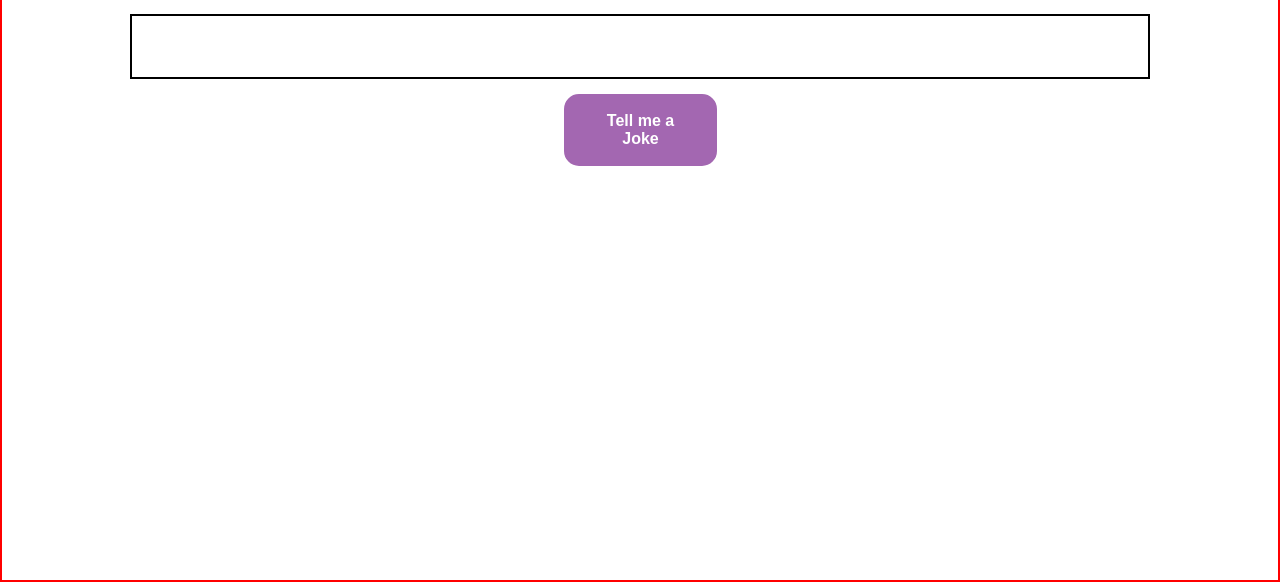
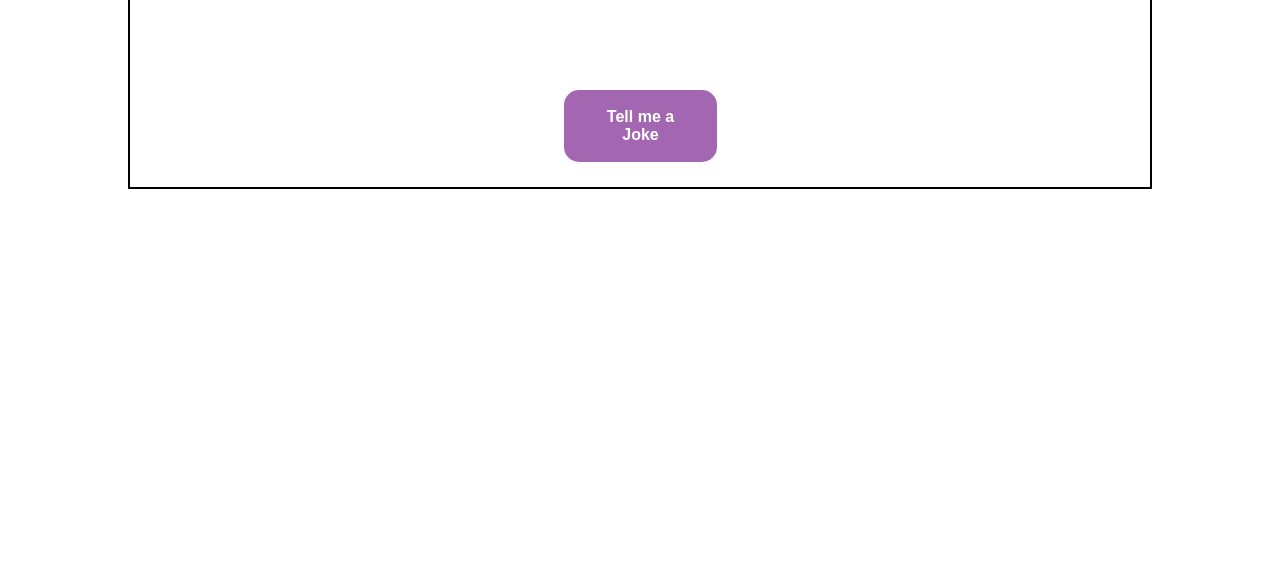
Before and after one commit to ashpatni20/DadJokeGenerator, a plain HTML site: page index.html in a window 1280 px wide. Shown: the part 218-800 px from the top of the page. Drawn offline with Linux system fonts and the light colour scheme.

Commit message:
minor changes

```diff
--- a/index.html
+++ b/index.html
@@ -10,8 +10,9 @@
 <link href="https://fonts.googleapis.com/css2?family=Antonio:wght@100..700&display=swap" rel="stylesheet">
 </head>
 <body>
-    <div class="main">
+
         <div class="DadJokesContainer">
+            <div class="main">
             <h1>Dad Joke Generator</h1>
             <p class="jokesSection"></p>
             <button class="btn">Tell me a Joke</button>
--- a/script.js
+++ b/script.js
@@ -21,6 +21,7 @@ async function fetchJokes() {
         });
         const result = await response.json();
         jokesSection.innerText = result[0].joke;
+        // jokesSection.style.display.border = "2px solid black";
         btn.disabled = false;
         btn.innerText = "Tell me a Joke";
         return result;
--- a/style.css
+++ b/style.css
@@ -11,10 +11,14 @@ body{
 .DadJokesContainer{
     text-align: center;
     padding: 10%;
-    border: 2px solid red;
+    /* border: 2px solid red; */
     height: 100vh;
     width: 100%;
 
+}
+.main{
+    border: 2px solid black;
+    /* padding: 8%; */
 }
 h1{
     padding: 3%;
@@ -22,11 +26,11 @@ h1{
 
 }
 .jokesSection{
-    border: 2px solid black;
+    /* border: 2px solid black; */
     padding: 3%;
     font-weight: bolder;
     font-size: 3rem;
-    /* text-decoration: unset; */
+    text-decoration: underline;
     color: #5D3587;
     text-shadow: 0.5px 0.5px 2px;
 }
@@ -61,6 +65,7 @@ h1{
   width: 15%;
   will-change: transform;
   margin-top: 15px;
+  margin-bottom: 25px;
 }
 
 .btn:disabled {
```
